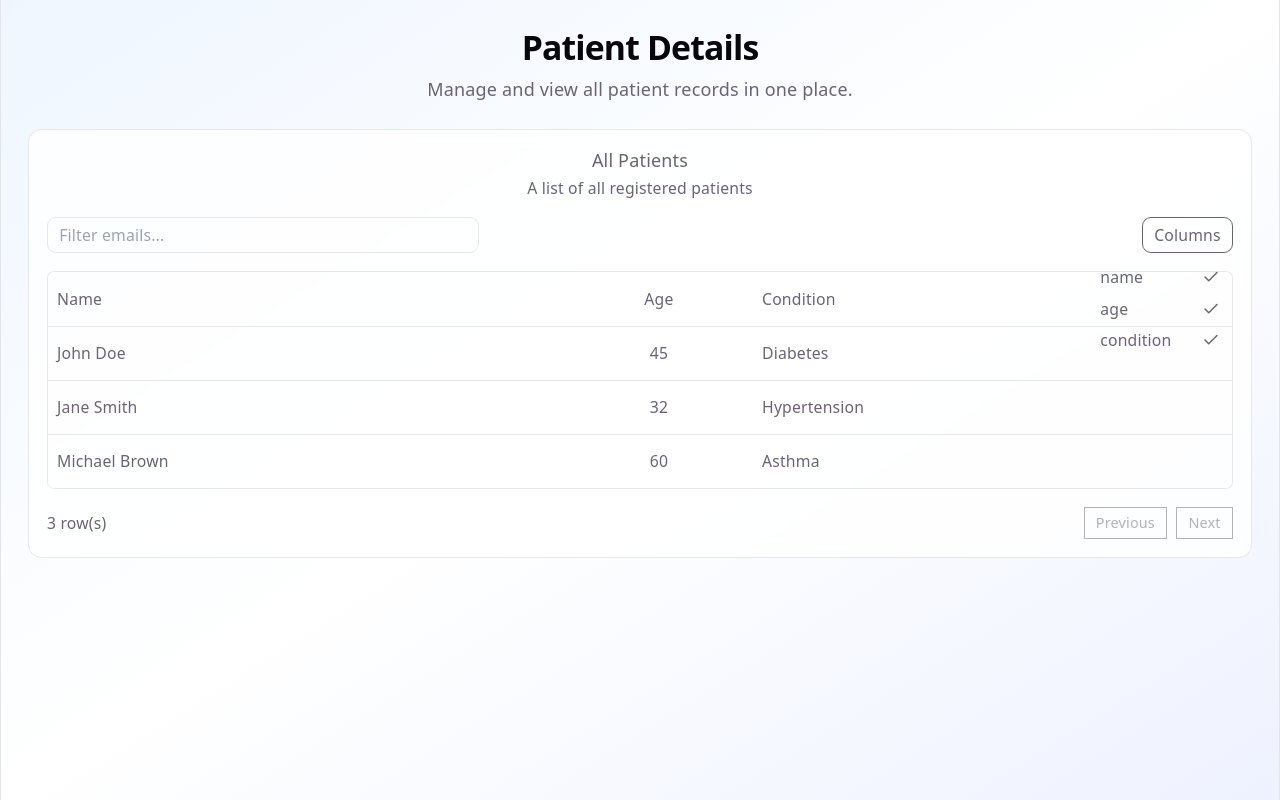
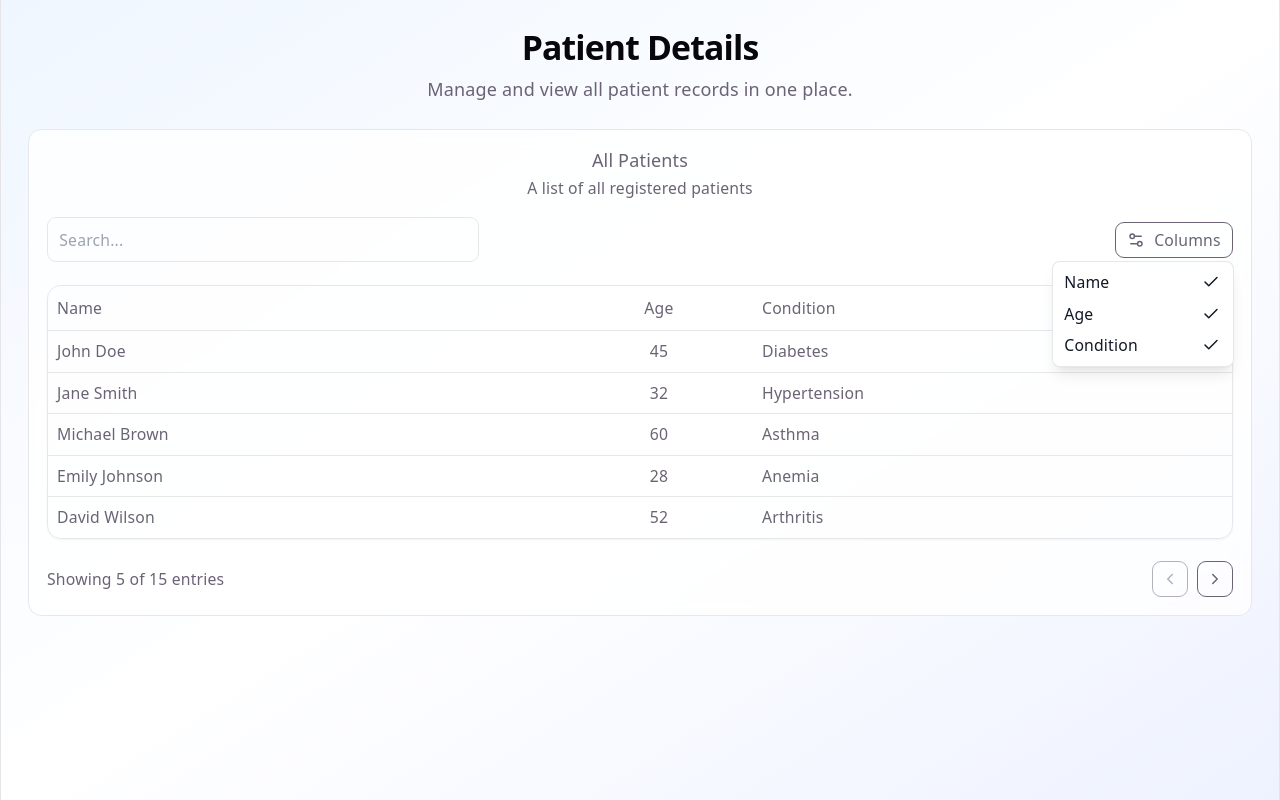
Before and after one commit to kameshrathore/healthcare-saas, a React (Vite) app: page /patients in a window 1280 px wide. Both pictures are taken after a click on the button "Columns". Built offline with nearby package versions, Linux system fonts and the light colour scheme.

Commit message:
update-ui

```diff
--- a/src/components/ui/data-table.tsx
+++ b/src/components/ui/data-table.tsx
@@ -32,6 +32,8 @@ import {
   TableRow,
 } from "@/components/ui/table";
 
+import { ChevronLeft, ChevronRight, Settings2 } from "lucide-react";
+
 interface DataTableProps<TData, TValue> {
   columns: ColumnDef<TData, TValue>[];
   data: TData[];
@@ -46,6 +48,12 @@ export function DataTable<TData, TValue>({
     React.useState<ColumnFiltersState>([]);
   const [columnVisibility, setColumnVisibility] =
     React.useState<VisibilityState>({});
+  const [globalFilter, setGlobalFilter] = React.useState("");
+
+  const [pagination, setPagination] = React.useState({
+    pageIndex: 0,
+    pageSize: 5,
+  });
 
   const table = useReactTable({
     data,
@@ -54,35 +62,50 @@ export function DataTable<TData, TValue>({
       sorting,
       columnFilters,
       columnVisibility,
+      pagination,
+      globalFilter,
     },
     onSortingChange: setSorting,
     onColumnFiltersChange: setColumnFilters,
     onColumnVisibilityChange: setColumnVisibility,
+    onPaginationChange: setPagination,
+    onGlobalFilterChange: setGlobalFilter,
+
+    // ✅ Enables search
+    globalFilterFn: "includesString",
+
     getCoreRowModel: getCoreRowModel(),
     getSortedRowModel: getSortedRowModel(),
     getFilteredRowModel: getFilteredRowModel(),
     getPaginationRowModel: getPaginationRowModel(),
+
+    initialState: {
+      pagination: {
+        pageSize: 5,
+      },
+    },
   });
 
   return (
-    <div className="space-y-4">
-
-      {/* 🔍 Filter + Columns */}
-      <div className="flex items-center justify-between">
+    <div className="space-y-5">
+      {/* 🔍 Search + Column toggle */}
+      <div className="flex items-center justify-between gap-4 flex-wrap">
         <Input
-          placeholder="Filter emails..."
-          value={(table.getColumn("email")?.getFilterValue() as string) ?? ""}
-          onChange={(e) =>
-            table.getColumn("email")?.setFilterValue(e.target.value)
-          }
-          className="max-w-sm"
+          placeholder="Search..."
+          value={globalFilter ?? ""}
+          onChange={(e) => setGlobalFilter(e.target.value)}
+          className="max-w-sm h-10 rounded-lg border-muted focus-visible:ring-1"
         />
 
         <DropdownMenu>
           <DropdownMenuTrigger asChild>
-            <Button variant="outline">Columns</Button>
+            <Button variant="outline" className="gap-2">
+              <Settings2 className="h-4 w-4" />
+              Columns
+            </Button>
           </DropdownMenuTrigger>
-          <DropdownMenuContent align="end">
+
+          <DropdownMenuContent align="end" className="w-40">
             {table
               .getAllColumns()
               .filter((col) => col.getCanHide())
@@ -93,6 +116,7 @@ export function DataTable<TData, TValue>({
                   onCheckedChange={(value) =>
                     column.toggleVisibility(!!value)
                   }
+                  className="capitalize"
                 >
                   {column.id}
                 </DropdownMenuCheckboxItem>
@@ -102,16 +126,13 @@ export function DataTable<TData, TValue>({
       </div>
 
       {/* 📊 Table */}
-      <div className="rounded-md border bg-background">
+      <div className="rounded-xl border bg-background shadow-sm overflow-hidden">
         <Table>
-          <TableHeader>
+          <TableHeader className="bg-muted/40 sticky top-0 z-10">
             {table.getHeaderGroups().map((headerGroup) => (
-              <TableRow key={headerGroup.id} className="h-12">
+              <TableRow key={headerGroup.id}>
                 {headerGroup.headers.map((header) => (
-                  <TableHead
-                    key={header.id}
-                    className="align-middle text-left font-medium"
-                  >
+                  <TableHead key={header.id}>
                     {header.isPlaceholder
                       ? null
                       : flexRender(
@@ -126,13 +147,15 @@ export function DataTable<TData, TValue>({
 
           <TableBody>
             {table.getRowModel().rows.length ? (
-              table.getRowModel().rows.map((row) => (
-                <TableRow key={row.id} className="h-12">
+              table.getRowModel().rows.map((row, i) => (
+                <TableRow
+                  key={row.id}
+                  className={`${
+                    i % 2 === 0 ? "bg-background" : "bg-muted/20"
+                  }`}
+                >
                   {row.getVisibleCells().map((cell) => (
-                    <TableCell
-                      key={cell.id}
-                      className="align-middle"
-                    >
+                    <TableCell key={cell.id}>
                       {flexRender(
                         cell.column.columnDef.cell,
                         cell.getContext()
@@ -145,9 +168,9 @@ export function DataTable<TData, TValue>({
               <TableRow>
                 <TableCell
                   colSpan={columns.length}
-                  className="h-24 text-center"
+                  className="text-center h-24"
                 >
-                  No results.
+                  🚫 No data found
                 </TableCell>
               </TableRow>
             )}
@@ -157,27 +180,28 @@ export function DataTable<TData, TValue>({
 
       {/* 📌 Footer */}
       <div className="flex items-center justify-between text-sm">
-        <div className="text-muted-foreground">
-          {table.getFilteredRowModel().rows.length} row(s)
+        <div>
+          Showing {table.getRowModel().rows.length} of{" "}
+          {table.getFilteredRowModel().rows.length} entries
         </div>
 
         <div className="flex gap-2">
           <Button
             variant="outline"
-            size="sm"
+            size="icon"
             onClick={() => table.previousPage()}
             disabled={!table.getCanPreviousPage()}
           >
-            Previous
+            <ChevronLeft className="h-4 w-4" />
           </Button>
 
           <Button
             variant="outline"
-            size="sm"
+            size="icon"
             onClick={() => table.nextPage()}
             disabled={!table.getCanNextPage()}
           >
-            Next
+            <ChevronRight className="h-4 w-4" />
           </Button>
         </div>
       </div>
--- a/src/components/ui/dropdown-menu.tsx
+++ b/src/components/ui/dropdown-menu.tsx
@@ -41,7 +41,11 @@ function DropdownMenuContent({
         data-slot="dropdown-menu-content"
         sideOffset={sideOffset}
         align={align}
-        className={cn("z-50 max-h-(--radix-dropdown-menu-content-available-height) w-(--radix-dropdown-menu-trigger-width) min-w-32 origin-(--radix-dropdown-menu-content-transform-origin) overflow-x-hidden overflow-y-auto rounded-lg bg-popover p-1 text-popover-foreground shadow-md ring-1 ring-foreground/10 duration-100 data-[side=bottom]:slide-in-from-top-2 data-[side=left]:slide-in-from-right-2 data-[side=right]:slide-in-from-left-2 data-[side=top]:slide-in-from-bottom-2 data-[state=closed]:overflow-hidden data-open:animate-in data-open:fade-in-0 data-open:zoom-in-95 data-closed:animate-out data-closed:fade-out-0 data-closed:zoom-out-95", className )}
+        className={cn(
+  "z-50 min-w-32 rounded-md bg-white text-gray-900 shadow-lg ring-1 ring-gray-200 p-1",
+  className
+)}
+
         {...props}
       />
     </DropdownMenuPrimitive.Portal>
--- /dev/null
+++ b/src/components/ui/select.tsx
@@ -0,0 +1,190 @@
+import * as React from "react"
+import { Select as SelectPrimitive } from "radix-ui"
+
+import { cn } from "@/lib/utils"
+import { ChevronDownIcon, CheckIcon, ChevronUpIcon } from "lucide-react"
+
+function Select({
+  ...props
+}: React.ComponentProps<typeof SelectPrimitive.Root>) {
+  return <SelectPrimitive.Root data-slot="select" {...props} />
+}
+
+function SelectGroup({
+  className,
+  ...props
+}: React.ComponentProps<typeof SelectPrimitive.Group>) {
+  return (
+    <SelectPrimitive.Group
+      data-slot="select-group"
+      className={cn("scroll-my-1 p-1", className)}
+      {...props}
+    />
+  )
+}
+
+function SelectValue({
+  ...props
+}: React.ComponentProps<typeof SelectPrimitive.Value>) {
+  return <SelectPrimitive.Value data-slot="select-value" {...props} />
+}
+
+function SelectTrigger({
+  className,
+  size = "default",
+  children,
+  ...props
+}: React.ComponentProps<typeof SelectPrimitive.Trigger> & {
+  size?: "sm" | "default"
+}) {
+  return (
+    <SelectPrimitive.Trigger
+      data-slot="select-trigger"
+      data-size={size}
+      className={cn(
+        "flex w-fit items-center justify-between gap-1.5 rounded-lg border border-input bg-transparent py-2 pr-2 pl-2.5 text-sm whitespace-nowrap transition-colors outline-none select-none focus-visible:border-ring focus-visible:ring-3 focus-visible:ring-ring/50 disabled:cursor-not-allowed disabled:opacity-50 aria-invalid:border-destructive aria-invalid:ring-3 aria-invalid:ring-destructive/20 data-placeholder:text-muted-foreground data-[size=default]:h-8 data-[size=sm]:h-7 data-[size=sm]:rounded-[min(var(--radius-md),10px)] *:data-[slot=select-value]:line-clamp-1 *:data-[slot=select-value]:flex *:data-[slot=select-value]:items-center *:data-[slot=select-value]:gap-1.5 dark:bg-input/30 dark:hover:bg-input/50 dark:aria-invalid:border-destructive/50 dark:aria-invalid:ring-destructive/40 [&_svg]:pointer-events-none [&_svg]:shrink-0 [&_svg:not([class*='size-'])]:size-4",
+        className
+      )}
+      {...props}
+    >
+      {children}
+      <SelectPrimitive.Icon asChild>
+        <ChevronDownIcon className="pointer-events-none size-4 text-muted-foreground" />
+      </SelectPrimitive.Icon>
+    </SelectPrimitive.Trigger>
+  )
+}
+
+function SelectContent({
+  className,
+  children,
+  position = "item-aligned",
+  align = "center",
+  ...props
+}: React.ComponentProps<typeof SelectPrimitive.Content>) {
+  return (
+    <SelectPrimitive.Portal>
+      <SelectPrimitive.Content
+        data-slot="select-content"
+        data-align-trigger={position === "item-aligned"}
+        className={cn("relative z-50 max-h-(--radix-select-content-available-height) min-w-36 origin-(--radix-select-content-transform-origin) overflow-x-hidden overflow-y-auto rounded-lg bg-popover text-popover-foreground shadow-md ring-1 ring-foreground/10 duration-100 data-[align-trigger=true]:animate-none data-[side=bottom]:slide-in-from-top-2 data-[side=left]:slide-in-from-right-2 data-[side=right]:slide-in-from-left-2 data-[side=top]:slide-in-from-bottom-2 data-open:animate-in data-open:fade-in-0 data-open:zoom-in-95 data-closed:animate-out data-closed:fade-out-0 data-closed:zoom-out-95", position ==="popper"&&"data-[side=bottom]:translate-y-1 data-[side=left]:-translate-x-1 data-[side=right]:translate-x-1 data-[side=top]:-translate-y-1", className )}
+        position={position}
+        align={align}
+        {...props}
+      >
+        <SelectScrollUpButton />
+        <SelectPrimitive.Viewport
+          data-position={position}
+          className={cn(
+            "data-[position=popper]:h-(--radix-select-trigger-height) data-[position=popper]:w-full data-[position=popper]:min-w-(--radix-select-trigger-width)",
+            position === "popper" && ""
+          )}
+        >
+          {children}
+        </SelectPrimitive.Viewport>
+        <SelectScrollDownButton />
+      </SelectPrimitive.Content>
+    </SelectPrimitive.Portal>
+  )
+}
+
+function SelectLabel({
+  className,
+  ...props
+}: React.ComponentProps<typeof SelectPrimitive.Label>) {
+  return (
+    <SelectPrimitive.Label
+      data-slot="select-label"
+      className={cn("px-1.5 py-1 text-xs text-muted-foreground", className)}
+      {...props}
+    />
+  )
+}
+
+function SelectItem({
+  className,
+  children,
+  ...props
+}: React.ComponentProps<typeof SelectPrimitive.Item>) {
+  return (
+    <SelectPrimitive.Item
+      data-slot="select-item"
+      className={cn(
+        "relative flex w-full cursor-default items-center gap-1.5 rounded-md py-1 pr-8 pl-1.5 text-sm outline-hidden select-none focus:bg-accent focus:text-accent-foreground not-data-[variant=destructive]:focus:**:text-accent-foreground data-disabled:pointer-events-none data-disabled:opacity-50 [&_svg]:pointer-events-none [&_svg]:shrink-0 [&_svg:not([class*='size-'])]:size-4 *:[span]:last:flex *:[span]:last:items-center *:[span]:last:gap-2",
+        className
+      )}
+      {...props}
+    >
+      <span className="pointer-events-none absolute right-2 flex size-4 items-center justify-center">
+        <SelectPrimitive.ItemIndicator>
+          <CheckIcon className="pointer-events-none" />
+        </SelectPrimitive.ItemIndicator>
+      </span>
+      <SelectPrimitive.ItemText>{children}</SelectPrimitive.ItemText>
+    </SelectPrimitive.Item>
+  )
+}
+
+function SelectSeparator({
+  className,
+  ...props
+}: React.ComponentProps<typeof SelectPrimitive.Separator>) {
+  return (
+    <SelectPrimitive.Separator
+      data-slot="select-separator"
+      className={cn("pointer-events-none -mx-1 my-1 h-px bg-border", className)}
+      {...props}
+    />
+  )
+}
+
+function SelectScrollUpButton({
+  className,
+  ...props
+}: React.ComponentProps<typeof SelectPrimitive.ScrollUpButton>) {
+  return (
+    <SelectPrimitive.ScrollUpButton
+      data-slot="select-scroll-up-button"
+      className={cn(
+        "z-10 flex cursor-default items-center justify-center bg-popover py-1 [&_svg:not([class*='size-'])]:size-4",
+        className
+      )}
+      {...props}
+    >
+      <ChevronUpIcon
+      />
+    </SelectPrimitive.ScrollUpButton>
+  )
+}
+
+function SelectScrollDownButton({
+  className,
+  ...props
+}: React.ComponentProps<typeof SelectPrimitive.ScrollDownButton>) {
+  return (
+    <SelectPrimitive.ScrollDownButton
+      data-slot="select-scroll-down-button"
+      className={cn(
+        "z-10 flex cursor-default items-center justify-center bg-popover py-1 [&_svg:not([class*='size-'])]:size-4",
+        className
+      )}
+      {...props}
+    >
+      <ChevronDownIcon
+      />
+    </SelectPrimitive.ScrollDownButton>
+  )
+}
+
+export {
+  Select,
+  SelectContent,
+  SelectGroup,
+  SelectItem,
+  SelectLabel,
+  SelectScrollDownButton,
+  SelectScrollUpButton,
+  SelectSeparator,
+  SelectTrigger,
+  SelectValue,
+}
--- a/src/pages/patient-details.tsx
+++ b/src/pages/patient-details.tsx
@@ -8,7 +8,20 @@ const patients: Patient[] = [
   { id: "1", name: "John Doe", age: 45, condition: "Diabetes" },
   { id: "2", name: "Jane Smith", age: 32, condition: "Hypertension" },
   { id: "3", name: "Michael Brown", age: 60, condition: "Asthma" },
+  { id: "4", name: "Emily Johnson", age: 28, condition: "Anemia" },
+  { id: "5", name: "David Wilson", age: 52, condition: "Arthritis" },
+  { id: "6", name: "Sophia Martinez", age: 36, condition: "Migraine" },
+  { id: "7", name: "James Anderson", age: 41, condition: "Obesity" },
+  { id: "8", name: "Olivia Taylor", age: 29, condition: "Thyroid Disorder" },
+  { id: "9", name: "William Thomas", age: 55, condition: "Heart Disease" },
+  { id: "10", name: "Isabella Moore", age: 33, condition: "PCOS" },
+  { id: "11", name: "Alexander Jackson", age: 47, condition: "Sleep Apnea" },
+  { id: "12", name: "Mia White", age: 24, condition: "Allergies" },
+  { id: "13", name: "Benjamin Harris", age: 62, condition: "Parkinson’s" },
+  { id: "14", name: "Charlotte Clark", age: 38, condition: "Depression" },
+  { id: "15", name: "Henry Lewis", age: 50, condition: "Chronic Kidney Disease" },
 ];
+
 
 export default function PatientDetails() {
   return (
```
Also changed, not shown: 1 other file (tests, documents, lock files or other folders).
